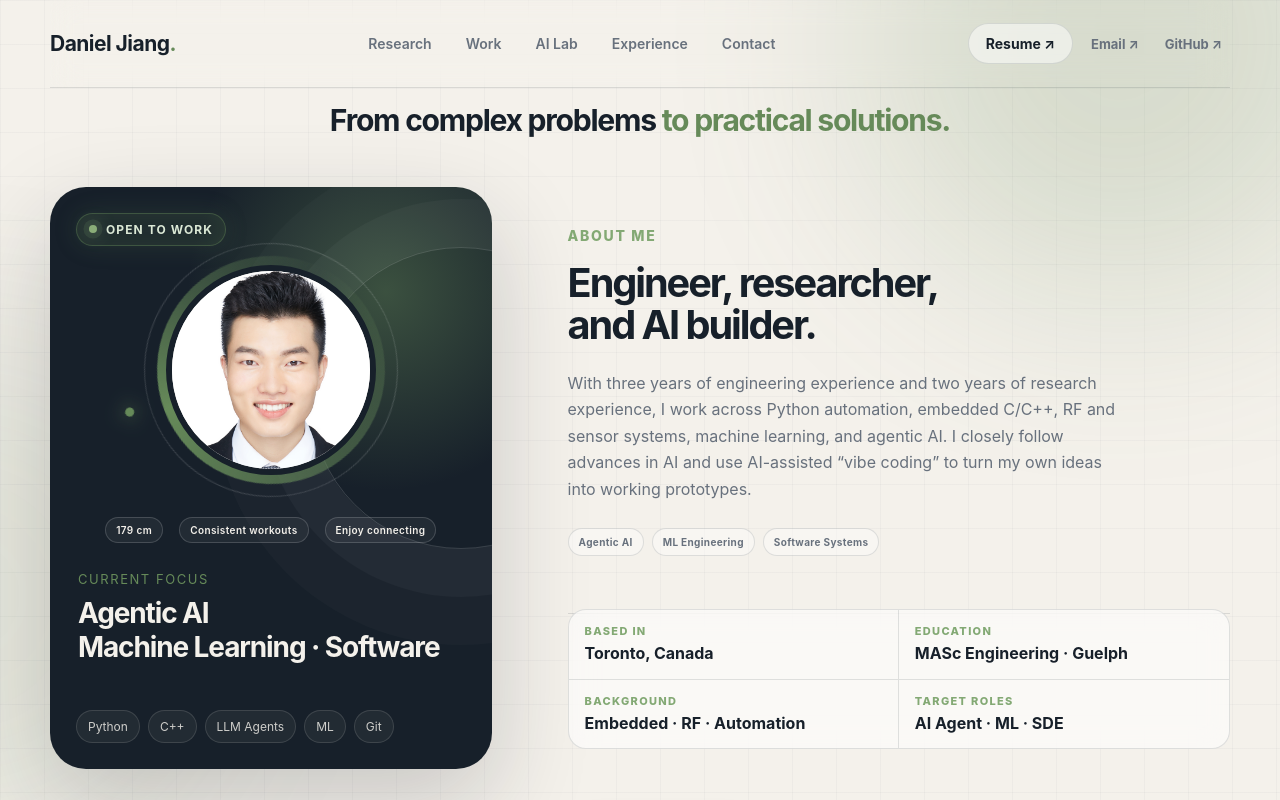
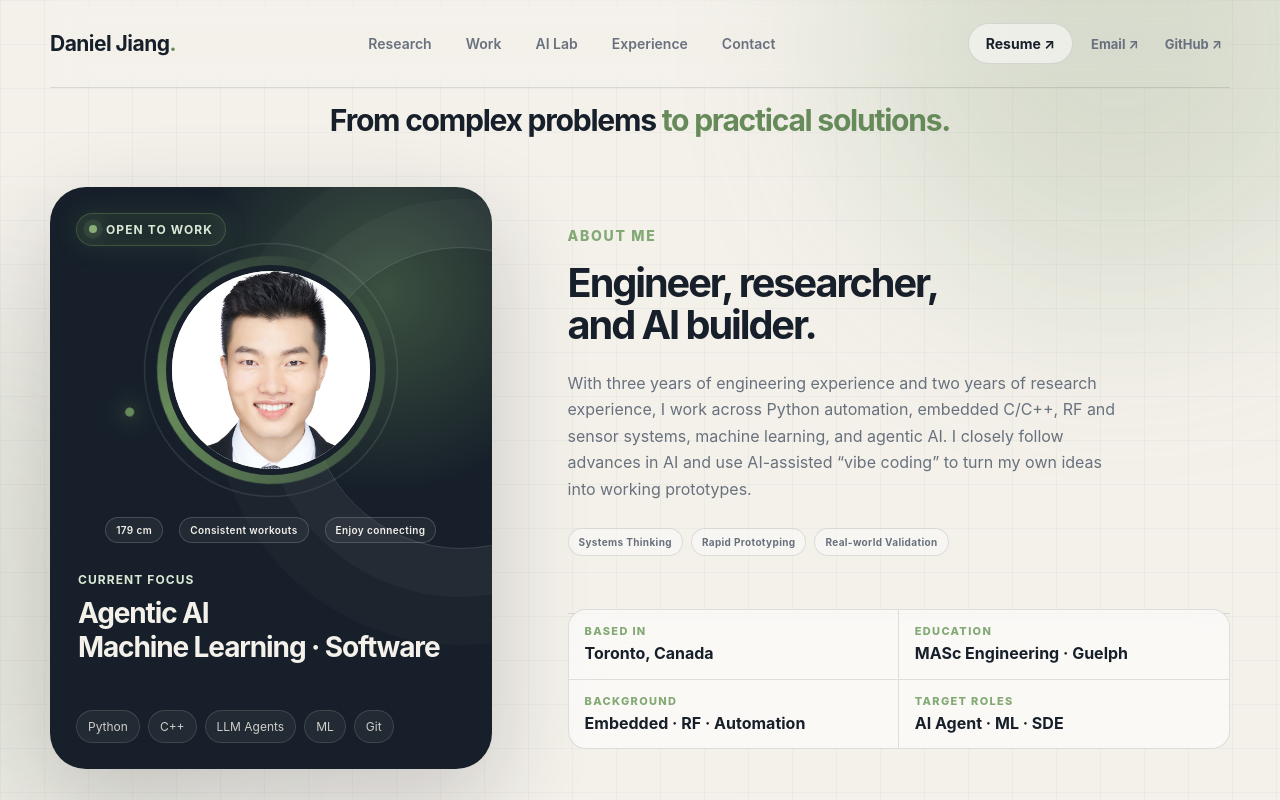
Before and after one commit to jiangjian9803-eng/jiangjian9803-eng.github.io, a Next.js app: page / in a window 1280 px wide. Shown: the top 800 px of the page. Built offline with nearby package versions, Linux system fonts and the light colour scheme.

Commit message:
Refine profile focus labels

```diff
--- a/index.html
+++ b/index.html
@@ -67,8 +67,8 @@
               automation, embedded C/C++, RF and sensor systems, machine learning, and agentic AI. I closely follow advances
               in AI and use AI-assisted “vibe coding” to turn my own ideas into working prototypes.
             </p>
-            <div class="identity-focus" aria-label="Technical focus">
-              <span>Agentic AI</span><span>ML Engineering</span><span>Software Systems</span>
+            <div class="identity-focus" aria-label="Working principles">
+              <span>Systems Thinking</span><span>Rapid Prototyping</span><span>Real-world Validation</span>
             </div>
           </section>
           <div class="profile-facts" aria-label="Personal information">
--- a/styles.css
+++ b/styles.css
@@ -103,7 +103,7 @@ h1 em { position: relative; margin-top: .08em; color: var(--blue); font-style: n
 .personal-labels { position: absolute; top: 330px; left: 24px; right: 24px; z-index: 2; display: flex; justify-content: center; gap: 16px; flex-wrap: wrap; }
 .personal-labels span { padding: 6px 10px; border: 1px solid rgba(255,255,255,.16); border-radius: 999px; background: rgba(255,255,255,.05); color: var(--paper); font-size: 10px; font-weight: 600; letter-spacing: .04em; }
 .hero-card-copy { position: absolute; left: 28px; bottom: 104px; z-index: 1; }
-.hero-card-copy p { color: var(--cyan); margin: 0 0 10px; font-size: 13px; text-transform: uppercase; letter-spacing: .12em; }
+.hero-card-copy p { color: #dbe8d5; margin: 0 0 10px; font-size: 12px; font-weight: 700; text-transform: uppercase; letter-spacing: .09em; }
 .hero-card-copy h2 { font-size: 28px; line-height: 1.2; letter-spacing: -.04em; }
 .mini-stack { position: absolute; left: 26px; right: 26px; bottom: 26px; display: flex; flex-wrap: wrap; gap: 8px; }
 .mini-stack span { padding: 8px 11px; border: 1px solid rgba(244,241,235,.13); border-radius: 999px; font-size: 12px; color: rgba(244,241,235,.82); background: rgba(244,241,235,.05); }
```
